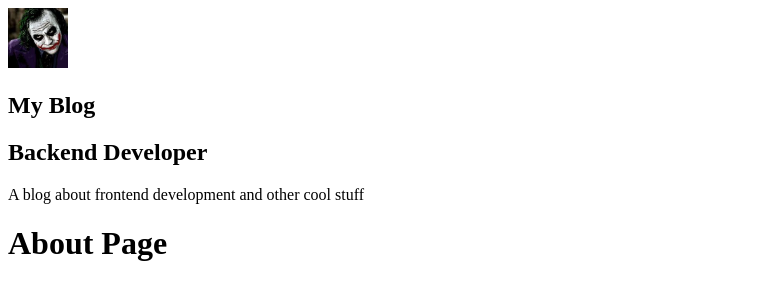
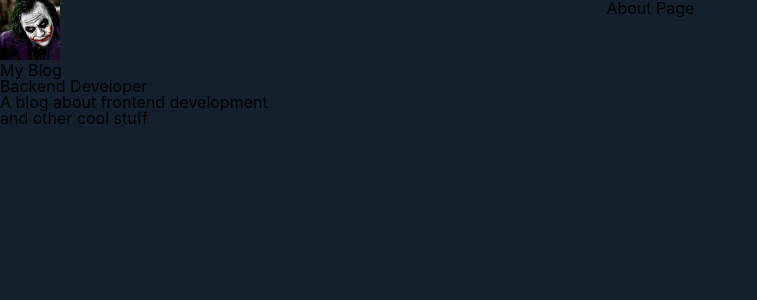
Before and after one commit to zed4k/aula-gatsby, a Gatsby site: page /about in a window 1280 px wide. Shown: the whole page, without its empty margins (0-757 px from the left). Built offline with nearby package versions, Linux system fonts and the light colour scheme; Gatsby itself is replaced by a stand-in of ours.

Commit message:
befor move layout css

```diff
--- a/gatsby-config.js
+++ b/gatsby-config.js
@@ -6,6 +6,7 @@
     author: `@zed`,
   },
   plugins: [
+    `gatsby-plugin-styled-components`,
     `gatsby-plugin-react-helmet`,
     {
       resolve: `gatsby-source-filesystem`,
--- a/package.json
+++ b/package.json
@@ -12,9 +12,9 @@
     "gatsby-plugin-playground": "^1.0.6",
     "gatsby-plugin-react-helmet": "^3.1.16",
     "gatsby-plugin-sharp": "^2.4.0",
+    "gatsby-plugin-styled-components": "^3.1.18",
     "gatsby-source-filesystem": "^2.1.40",
     "gatsby-transformer-sharp": "^2.3.13",
-    "graphql-playground": "^1.3.17",
     "prop-types": "^15.7.2",
     "react": "^16.12.0",
     "react-dom": "^16.12.0",
--- /dev/null
+++ b/src/components/Layout/index.js
@@ -0,0 +1,42 @@
+/**
+ * Layout component that queries for data
+ * with Gatsby's useStaticQuery component
+ *
+ * See: https://www.gatsbyjs.org/docs/use-static-query/
+ */
+
+import React from 'react';
+import PropTypes from 'prop-types';
+import Profile from '../Profile';
+
+import styled from 'styled-components';
+import GlobalStyles from '../../styles/global';
+
+const LayoutWrapper = styled.section`
+  display: flex;
+`;
+
+const LayoutMain = styled.main`
+  background: #16202c;
+  min-height: 100vh;
+  padding: 0 3.75rem 0 20rem;
+  width: 100%;
+`;
+
+const Layout = ({ children }) => {
+  return (
+    <LayoutWrapper>
+      <GlobalStyles />
+      <aside>
+        <Profile></Profile>
+      </aside>
+      <LayoutMain>{children}</LayoutMain>
+    </LayoutWrapper> // fragment
+  );
+};
+
+Layout.propTypes = {
+  children: PropTypes.node.isRequired,
+};
+
+export default Layout;
--- a/src/components/layout.js
+++ /dev/null
@@ -1,28 +0,0 @@
-/**
- * Layout component that queries for data
- * with Gatsby's useStaticQuery component
- *
- * See: https://www.gatsbyjs.org/docs/use-static-query/
- */
-
-import React from "react";
-import PropTypes from "prop-types";
-// import { useStaticQuery, graphql } from "gatsby"
-import Profile from "./Profile";
-
-const Layout = ({ children }) => {
-  return (
-    <>
-      <aside>
-        <Profile></Profile>
-      </aside>
-      <main>{children}</main>
-    </> // fragment
-  );
-};
-
-Layout.propTypes = {
-  children: PropTypes.node.isRequired,
-};
-
-export default Layout;
--- a/src/pages/about.js
+++ b/src/pages/about.js
@@ -1,5 +1,5 @@
 import React from "react";
-import Layout from "../components/layout";
+import Layout from "../components/Layout";
 import SEO from "../components/seo";
 
 const AboutPage = () => (
--- /dev/null
+++ b/src/styles/global.js
@@ -0,0 +1,66 @@
+import { createGlobalStyle } from "styled-components";
+
+const GlobalStyles = createGlobalStyle`
+  /* http://meyerweb.com/eric/tools/css/reset/
+   v2.0 | 20110126
+   License: none (public domain)
+  */
+  html, body, div, span, applet, object, iframe,
+  h1, h2, h3, h4, h5, h6, p, blockquote, pre,
+  a, abbr, acronym, address, big, cite, code,
+  del, dfn, em, img, ins, kbd, q, s, samp,
+  small, strike, strong, sub, sup, tt, var,
+  b, u, i, center,
+  dl, dt, dd, ol, ul, li,
+  fieldset, form, label, legend,
+  table, caption, tbody, tfoot, thead, tr, th, td,
+  article, aside, canvas, details, embed,
+  figure, figcaption, footer, header, hgroup,
+  menu, nav, output, ruby, section, summary,
+  time, mark, audio, video {
+    margin: 0;
+    padding: 0;
+    border: 0;
+    font-size: 100%;
+    font: inherit;
+    vertical-align: baseline;
+  }
+  /* HTML5 display-role reset for older browsers */
+  article, aside, details, figcaption, figure,
+  footer, header, hgroup, menu, nav, section {
+    display: block;
+  }
+  body {
+    line-height: 1;
+  }
+  ol, ul {
+    list-style: none;
+  }
+  blockquote, q {
+    quotes: none;
+  }
+  blockquote:before, blockquote:after,
+  q:before, q:after {
+    content: '';
+    content: none;
+  }
+  table {
+    border-collapse: collapse;
+    border-spacing: 0;
+  }
+  * {
+    box-sizing: border-box;
+  }
+  body {
+    background: #16202c;
+    line-height: 1;
+    font-size: 100%;
+    font-family: -apple-system, BlinkMacSystemFont, "Segoe UI", Roboto, Helvetica, Arial, sans-serif, "Apple Color Emoji", "Segoe UI Emoji", "Segoe UI Symbol";
+  }
+  img {
+    display: block;
+  	width: 100%;
+  	height: auto;
+  }
+`;
+export default GlobalStyles;
```
Also changed, not shown: src/pages/index.js (+6 -6 lines), 2 other files.
